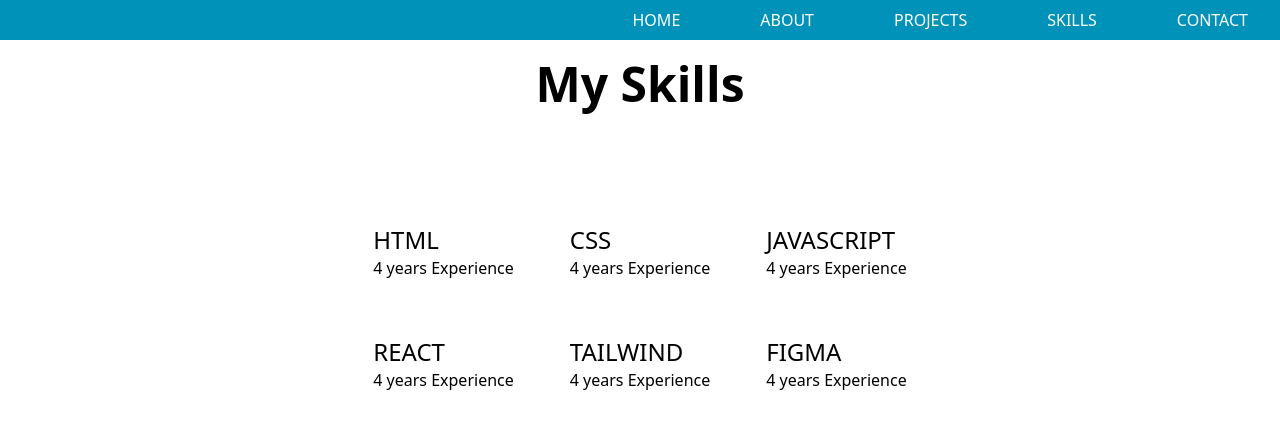
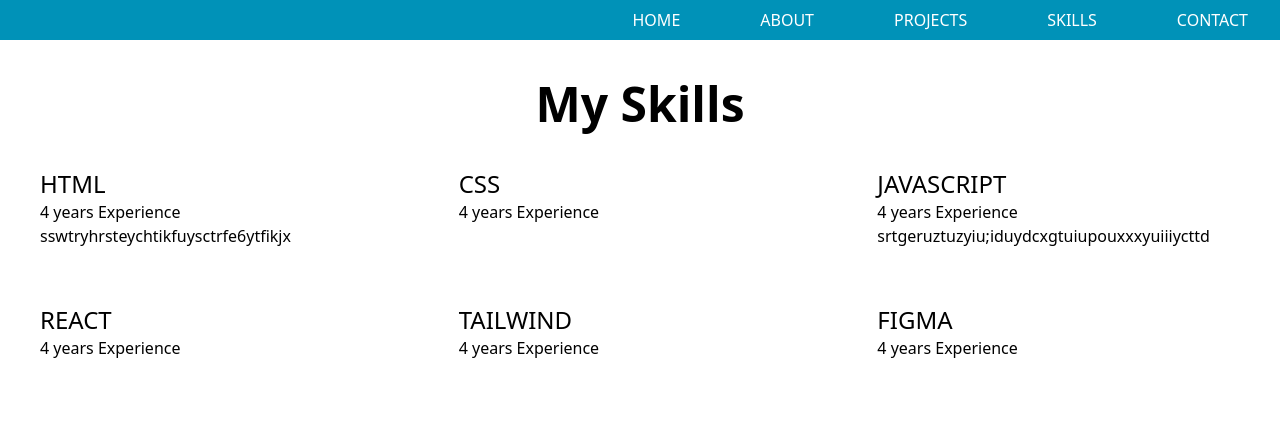
Before and after one commit to ibrahimherith/atu-portfolio, a React (Vite) app: page /skill in a window 1280 px wide. Shown: the top 428 px of the page. Built offline with nearby package versions, Linux system fonts and the light colour scheme; a web font is replaced by a local one.

Commit message:
Styling Pages

```diff
--- a/src/Pages/ContactPage.jsx
+++ b/src/Pages/ContactPage.jsx
@@ -4,13 +4,15 @@
         <>
             <Navbar />
             <section
-                className="items-center pt-15"
+                className="flex flex-col h-screen items-center space-y-8 pt-15 mx-auto"
             >
 
-                <h1 className="text-center text-5xl font-bold pt-5">Contact Me</h1>
+                <div>
+                    <h1 className="text-center text-3xl md:text-5xl font-bold pt-5">Contact Me</h1>
+                </div>
 
-                <div className="mx-auto mt-10 max-w-2xl text-center">
-                    <form className="flex flex-col gap-5 space-y-2">
+                <div className="px-4 w-full md:w-1/2">
+                    <form className="flex flex-col gap-5 space-y-2 pt-5">
 
                         <input placeholder="Enter your Full Name"
                             className="border rounded-md px-4 py-2"
--- a/src/Pages/ProjectsPage.jsx
+++ b/src/Pages/ProjectsPage.jsx
@@ -4,37 +4,39 @@
   return (
     <>
       <Navbar />
-      <section className="h-screen items-center pt-15 mx-auto">
+      <section className="h-screen items-center space-y-8 pt-15 mx-auto">
 
-        <h1 className="text-center text-5xl font-bold">My Projects</h1>
+        <div>
+          <h1 className="text-center text-2xl md:text-5xl font-bold">My Projects</h1>
+        </div>
 
-        <div className="min-h-100 flex justify-center items-center">
-        <div className="grid grid-cols-2 grid-rows-2 gap-10 text-center">
+        <div className="flex justify-center items-center">
+        <div className="grid md:grid-cols-2 md:grid-rows-2 gap-10 text-center">
 
-          <div className="block px-2 py-2 hover:bg-amber-100">
+          <div className="block px-8 py-2 hover:bg-amber-100">
             <div className="">
-              <img src="dev 2.jpg" className="w-50 rounded-md"/>
+              <img src="dev 2.jpg" className="md:w-50 rounded-md"/>
             </div>
             <h3 className="text-2xl">Project 1</h3>
           </div>
 
-          <div className="block px-2 py-2 hover:bg-amber-100">
+          <div className="block px-8 py-2 hover:bg-amber-100">
             <div className="">
-              <img src="dev 2.jpg" className="w-50 rounded-md"/>
+              <img src="dev 2.jpg" className="md:w-50 rounded-md"/>
             </div>
             <h3 className="text-2xl">Project 2</h3>
           </div>
 
-          <div className="block px-2 py-2 hover:bg-amber-100">
+          <div className="block px-8 py-2 hover:bg-amber-100">
             <div className="">
-              <img src="dev 2.jpg" className="w-50 rounded-md"/>
+              <img src="dev 2.jpg" className="md:w-50 rounded-md"/>
             </div>
             <h3 className="text-2xl">Project 3</h3>
           </div>
 
-          <div className="block px-2 py-2 hover:bg-amber-100">
+          <div className="block px-8 py-2 hover:bg-amber-100">
             <div className="">
-              <img src="dev 2.jpg" className="w-50 rounded-md"/>
+              <img src="dev 2.jpg" className="md:w-50 rounded-md"/>
             </div>
             <h3 className="text-2xl">Project 4</h3>
           </div>
--- a/src/Pages/SkillsPage.jsx
+++ b/src/Pages/SkillsPage.jsx
@@ -4,40 +4,43 @@
         <>
             <Navbar />
             <section
-                className="h-screen items-center pt-15 mx-auto"
+                className="min-h-screen pt-20 px-4 md:px-8 space-y-8"
             >
-                <h1 className="text-center text-5xl font-bold">My Skills</h1>
+                <div>
+                    <h1 className="text-center text-3xl md:text-5xl font-bold">My Skills</h1>
+                </div>
 
-                <div className="min-h-100 flex justify-center items-center overflow-hidden">
-                    <div className="grid grid-cols-3 grid-rows-2 gap-10">
+                <div className="justify-items-center">
+
+                    <div className="w-full grid grid-cols-1 md:grid-cols-3 lg:grid-rows-2 gap-10">
+
+                        <div className="block w-full px-2 py-2">
+                            <h3 className="text-xl md:text-2xl">HTML</h3>
+                            <p className="">4 years Experience sswtryhrsteychtikfuysctrfe6ytfikjx</p>
+                        </div>
 
                         <div className="block px-2 py-2">
-                            <h3 className="text-2xl">HTML</h3>
+                            <h3 className="text-xl md:text-2xl">CSS</h3>
                             <p className="">4 years Experience</p>
                         </div>
 
                         <div className="block px-2 py-2">
-                            <h3 className="text-2xl">CSS</h3>
+                            <h3 className="text-xl md:text-2xl">JAVASCRIPT</h3>
+                            <p className="">4 years Experience srtgeruztuzyiu;iduydcxgtuiupouxxxyuiiiycttd</p>
+                        </div>
+
+                        <div className="block px-2 py-2">
+                            <h3 className="text-xl md:text-2xl">REACT</h3>
                             <p className="">4 years Experience</p>
                         </div>
 
                         <div className="block px-2 py-2">
-                            <h3 className="text-2xl">JAVASCRIPT</h3>
+                            <h3 className="text-xl md:text-2xl">TAILWIND</h3>
                             <p className="">4 years Experience</p>
                         </div>
 
                         <div className="block px-2 py-2">
-                            <h3 className="text-2xl">REACT</h3>
-                            <p className="">4 years Experience</p>
-                        </div>
-
-                        <div className="block px-2 py-2">
-                            <h3 className="text-2xl">TAILWIND</h3>
-                            <p className="">4 years Experience</p>
-                        </div>
-
-                        <div className="block px-2 py-2">
-                            <h3 className="text-2xl">FIGMA</h3>
+                            <h3 className="text-xl md:text-2xl">FIGMA</h3>
                             <p className="">4 years Experience</p>
                         </div>
                     </div>
--- a/src/Pages/aboutPage.jsx
+++ b/src/Pages/aboutPage.jsx
@@ -5,20 +5,22 @@
     <>
       <Navbar />
       <section
-        className="pt-15 mx-auto"
+        className="min-h-screen flex flex-col items-center pt-15 space-y-8 mx-auto"
       >
 
-        <h1 className="text-center text-5xl font-bold">About Me</h1>
+        <div>
+          <h1 className="text-center text-3xl md:text-5xl font-bold">About Me</h1>
+        </div>
 
-        {/* <div className="bg-amber-600 "> */}
-        <p className="flex items-center h-70 w-[50%] mx-auto text-center">
+        <div className="text-center flex items-center h-full px-8 md:w-1/2">
+          <p className="">
             I’m Atupye, a Frontend Developer and Product Specialist with a unique
             background in Electronics & Telecommunication Engineering and networking.
             I combine engineering problem-solving with frontend development and product thinking
             to create digital experiences that are intuitive, reliable, and built to solve real-world
             problems.
           </p>
-        {/* </div> */}
+        </div>
 
       </section>
     </>
--- a/src/Pages/heroPage.jsx
+++ b/src/Pages/heroPage.jsx
@@ -1,24 +1,24 @@
 const HeroPage = () => {
     return (
-        <div id="home" className="flex items-center gap-4 px-10 h-screen w-full overflow-hidden">
+        <div id="home" className="flex items-center gap-4 px-4 md:px-8 h-screen w-full overflow-hidden">
             <div className="flex-2 space-y-8 text-start">
-                <h1 className="font-bold text-4xl">I am Atupye Tweve,</h1>
+                <h1 className="font-bold text-2xl md:text-4xl">I am Atupye Tweve,</h1>
 
-                <h2 className="text-cyan-600 text-5xl font-bold font-comic">Frontend Developer and
-                    <br />Product Specialist.
+                <h2 className="text-cyan-600 text-3xl md:text-5xl font-bold font-comic">Frontend Developer and
+                    <br className="hidden md:block"/> Product Specialist.
                 </h2>
 
                 <p className="text-sm text-gray-600">I'm experienced with 2+ years in
                     both Frontend web development and product management</p>
 
-                <div className="flex text-gray-600 gap-4">
+                <div className="flex flex-col md:flex-row gap-4 text-gray-600">
                     <button className="bg-gray-300 hover:bg-amber-100 border rounded-md font-bold px-8 py-2">HIRE ME</button>
                     <button className="bg-cyan-600 hover:bg-amber-100 border rounded-md font-bold px-8 py-2">VIEW RESUME</button>
                 </div>
             </div>
 
-            <div className="flex-1 bg-amber-800 ">
-                <div className="lg:block hidden">
+            <div className="md:flex-1">
+                <div className="md:block hidden">
                     <img src="demo1.png" className="w-full h-auto"/>
                 </div>
             </div>
--- a/src/components/navbar.jsx
+++ b/src/components/navbar.jsx
@@ -3,7 +3,11 @@
 const Navbar = () => {
   return (
     <div className="mx-auto bg-cyan-600 w-full text-white px-8 py-2 fixed z-9999 top-0">
-      <LuMenu className="block lg:hidden text-2xl" />
+
+      <div className="flex justify-end lg:hidden">
+        <LuMenu classname= "text-3xl" />
+      </div>
+
       <ul className="lg:flex justify-end gap-20 hidden ">
         <li>
           <a href="/">HOME</a>
```
Lines whose indentation alone changed are shown as unchanged.
